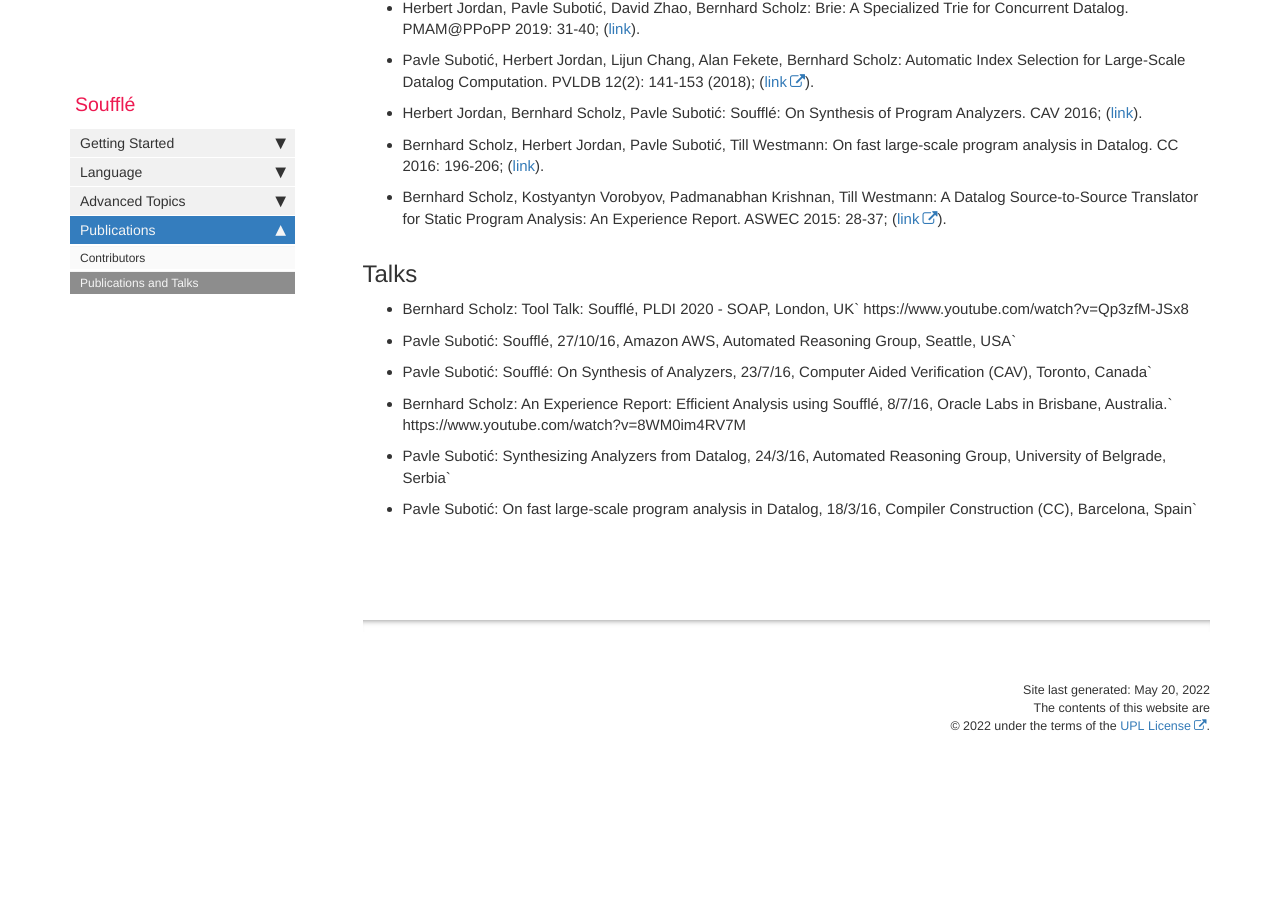
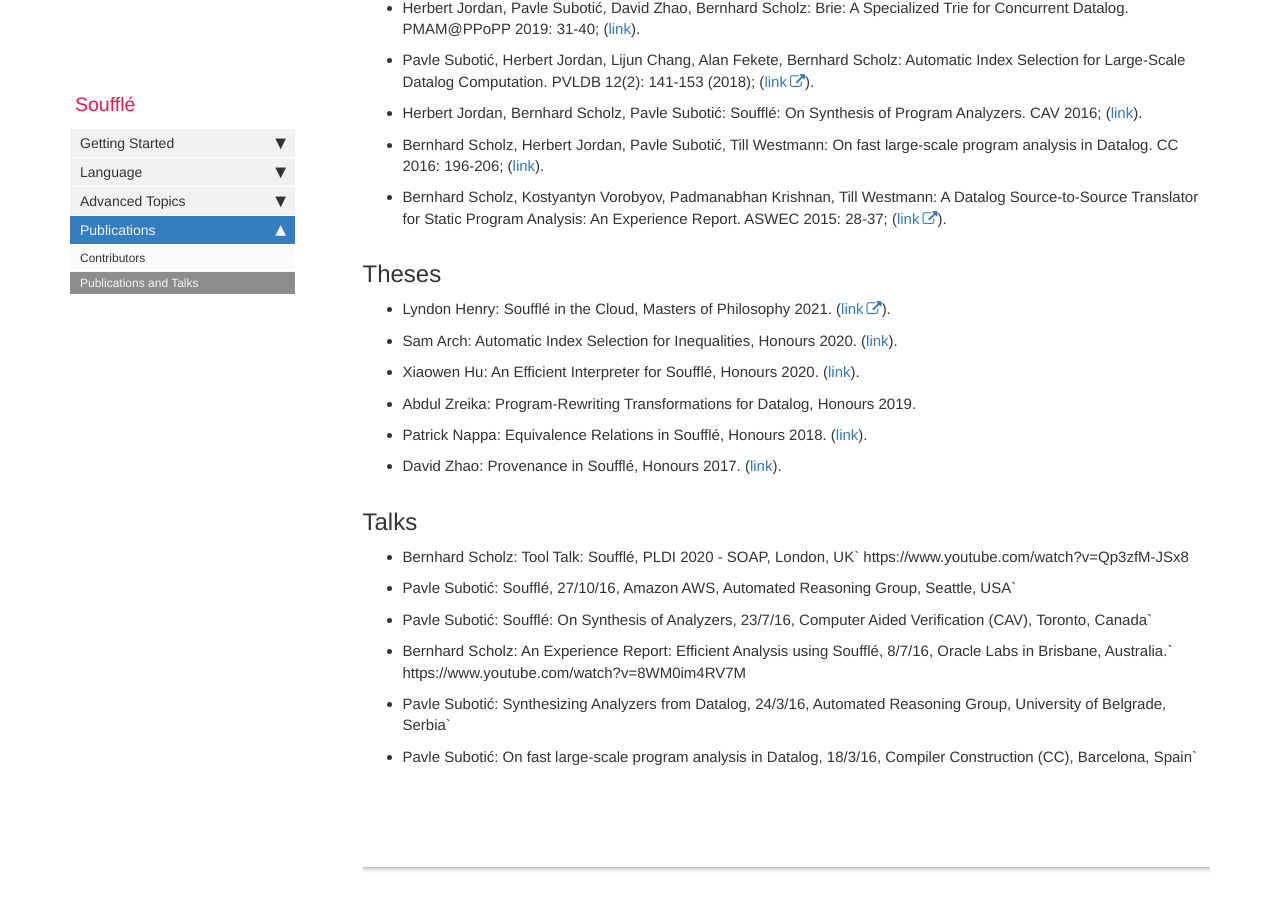
Before and after one commit to souffle-lang/souffle-lang.github.io, a Jekyll site: the page built from pages/docs/publications.md, in a window 1280 px wide and 900 px high, scrolled down 617 px. Built offline with Jekyll 4.4.1, drawn with Linux system fonts in a browser that asks for light colours; comment, search, counter and statistics services are not loaded; before the commit the page ends 1413 px from its top, so only the background shows below that.

Commit message:
Add theses to publications

```diff
--- a/pages/docs/publications.md
+++ b/pages/docs/publications.md
@@ -27,6 +27,21 @@ Brie: A Specialized Trie for Concurrent Datalog. PMAM@PPoPP 2019: 31-40; ([link]
  * Bernhard Scholz, Herbert Jordan, Pavle Subotić, Till Westmann: On fast large-scale program analysis in Datalog. CC 2016: 196-206; ([link](/pdf/cc.pdf)).
  * Bernhard Scholz, Kostyantyn Vorobyov, Padmanabhan Krishnan, Till Westmann: A Datalog Source-to-Source Translator for Static Program Analysis: An Experience Report. ASWEC 2015: 28-37; ([link](https://ieeexplore.ieee.org/document/7365791/)).
 
+## Theses
+
+* Lyndon Henry:
+Soufflé in the Cloud, Masters of Philosophy 2021. ([link](https://ses.library.usyd.edu.au/handle/2123/25800)).
+* Sam Arch:
+Automatic Index Selection for Inequalities, Honours 2020. ([link](/pdf/samthesis.pdf)).
+* Xiaowen Hu:
+An Efficient Interpreter for Soufflé, Honours 2020. ([link](/pdf/xiaowenthesis.pdf)).
+* Abdul Zreika:
+Program-Rewriting Transformations for Datalog, Honours 2019.
+* Patrick Nappa:
+Equivalence Relations in Soufflé, Honours 2018. ([link](/pdf/patrickthesis.pdf)).
+* David Zhao:
+Provenance in Soufflé, Honours 2017. ([link](/pdf/davidthesis.pdf)).
+
 ## Talks
  * Bernhard Scholz: Tool Talk: Soufflé, PLDI 2020 - SOAP, London, UK` https://www.youtube.com/watch?v=Qp3zfM-JSx8
  * Pavle Subotić: Soufflé, 27/10/16, Amazon AWS, Automated Reasoning Group, Seattle, USA`
```
